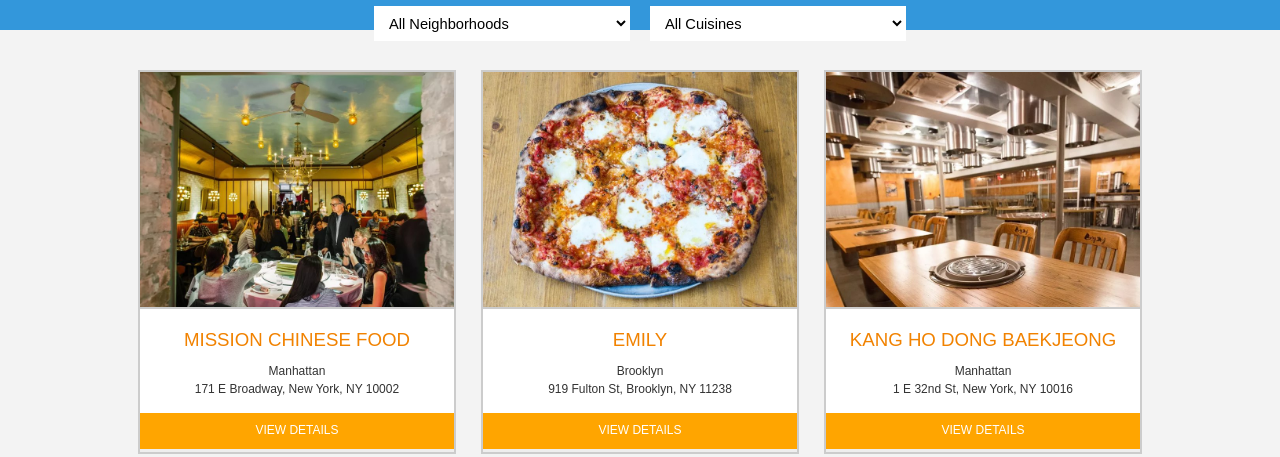
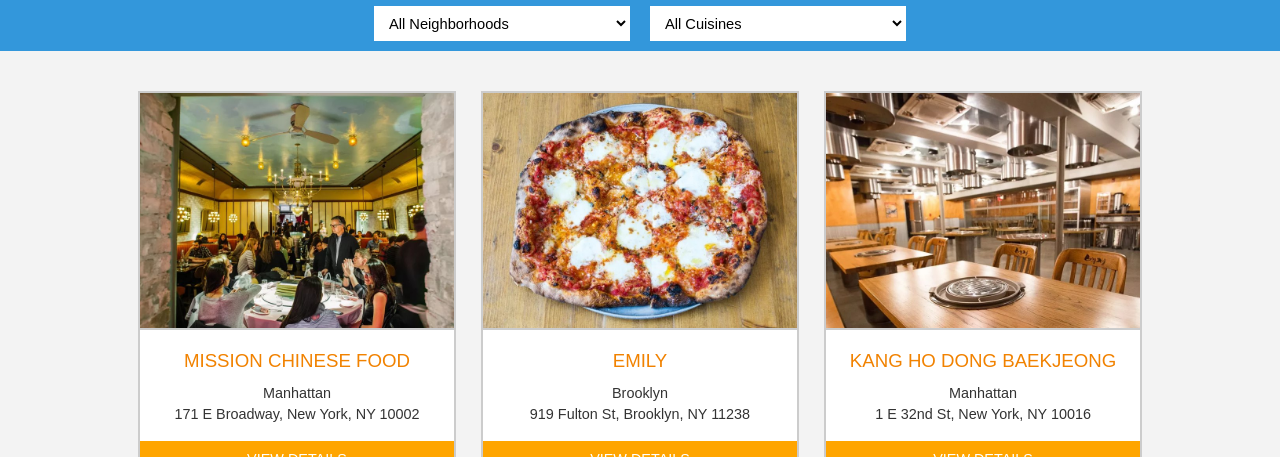
Before and after one commit to LinaAlghofaili/Restaurant-Reviews-App-Stage-1, a plain HTML site: page index.html in a window 1280 px wide. Shown: the part 500-957 px from the top of the page. Drawn offline with nearby package versions, Linux system fonts and the light colour scheme; some packages are replaced by stand-ins of ours.

Commit message:
modified css

```diff
--- a/css/styles.css
+++ b/css/styles.css
@@ -19,7 +19,7 @@
 
 body,td,th,p{
 	font-family: Arial, Helvetica, sans-serif;
-	font-size: 16px;
+	/* font-size: 16px; */
 	color: #333;
 	line-height: 1.5;
 }
@@ -30,7 +30,7 @@
 }
 ul, li {
 	font-family: Arial, Helvetica, sans-serif;
-	font-size: 10pt;
+	font-size: 1em;
 	color: #333;
 }
 a {
@@ -89,7 +89,7 @@
     background-color: #eee;
     font-size: 1em;
     margin: 0;
-    width: calc(50% - 80px);
+    /* width: calc(50% - 80px); */
 }
 
 /* Display list items side by side */
@@ -130,14 +130,14 @@
 .filter-options {
   position: relative;
   width: 100%;
-  height: 50px;
   background-color: #3397DB;
   align-items: center;
-  position: relative;
   display: flex;
   justify-content: center;
   flex-wrap: wrap;
 }
+
+
 .filter-options h2 {
   color: white;
   font-size: 1rem;
@@ -233,6 +233,18 @@
   align-items: center;
   box-shadow: 0 2px 1px 2px rgba(0, 0, 0, 0.1);
 }
+
+.header #breadcrumb {
+  width: 100%;
+  text-align: center;
+}
+
+#maincontent {
+  display: flex;
+  flex-wrap: wrap;
+  justify-content: space-between;
+}
+
 .inside #map-container {
   background: none repeat scroll 0 0;
   right: 0;
@@ -382,7 +394,7 @@
     width: 100%;
     height: 300px;
     margin: 0 auto;
-    padding: 140px 0 0;
+    padding: 140px 0 0 0;
     order: 0;
   }
 
```
